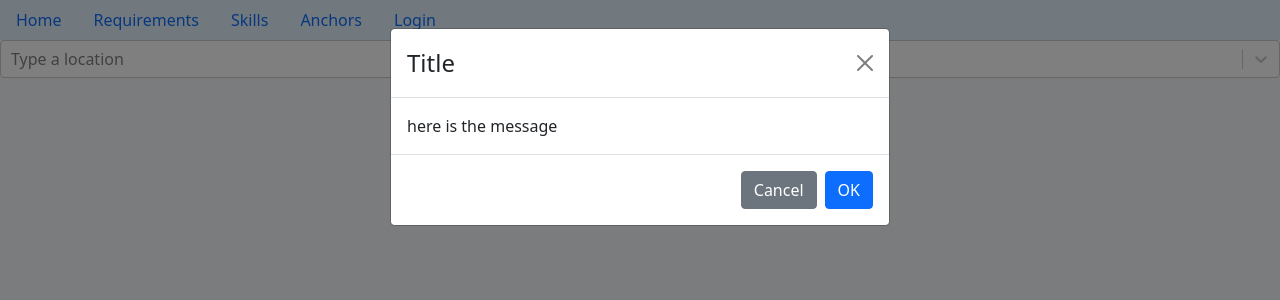
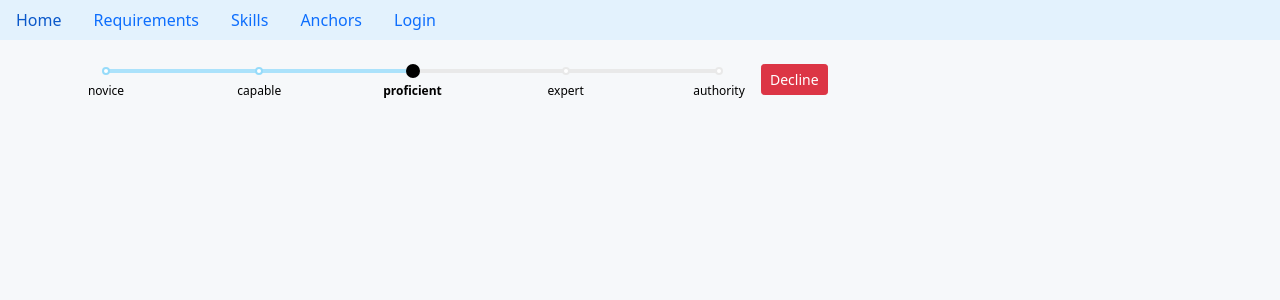
Before and after one commit to tammer/bootstrap-practice, a React (Create React App) app: page /sandbox in a window 1280 px wide. Shown: the top 300 px of the page. Built offline with nearby package versions, Linux system fonts and the light colour scheme.

Commit message:
idea anchor acceptors.

```diff
--- /dev/null
+++ b/src/components/AnchorAcceptor.jsx
@@ -0,0 +1,27 @@
+import { useState } from "react";
+import { Button, Col, Row } from "react-bootstrap";
+import CalibrationSlider from "./CalibrationSlider";
+
+const AnchorAcceptor = () => {
+  const [inRange, setInRange] = useState("new");
+
+  return (
+    <>
+      <Row>
+        <Col sm="7">
+          <CalibrationSlider handleChange={setInRange} />
+        </Col>
+        <Col style={{ marginLeft: "30px" }}>
+          <span>
+            <Button className="btn btn-sm btn-danger">Decline</Button>
+          </span>
+          <span hidden={(inRange == "new") | !inRange}>
+            <Button className="btn btn-sm btn-primary">Accept</Button>
+          </span>
+        </Col>
+      </Row>
+    </>
+  );
+};
+
+export default AnchorAcceptor;
--- /dev/null
+++ b/src/components/CalibrationSlider.jsx
@@ -0,0 +1,39 @@
+import Slider from "rc-slider";
+import { useState } from "react";
+import "rc-slider/assets/index.css";
+import "./slider.css";
+
+// benchmark must by in int 1,2,3,4,5
+const CalibrationSlider = ({
+  benchmark = 3,
+  value = { id: 3 },
+  handleChange,
+}) => {
+  const [level, setLevel] = useState(value["id"]);
+
+  let marks = {
+    1: "novice",
+    2: "capable",
+    3: "proficient",
+    4: "expert",
+    5: "authority",
+  };
+  marks[benchmark] = <strong>{marks[benchmark]}</strong>;
+
+  return (
+    <Slider
+      min={1}
+      max={5}
+      marks={marks}
+      step={0.01}
+      onChange={(e) => {
+        setLevel(e);
+        handleChange(Math.abs(e - benchmark) < 0.8 ? true : false);
+      }}
+      // defaultValue={value["id"]}
+      value={level}
+    />
+  );
+};
+
+export default CalibrationSlider;
--- a/src/pages/sandbox.jsx
+++ b/src/pages/sandbox.jsx
@@ -1,14 +1,24 @@
 import { useState } from "react";
+import AnchorAcceptor from "../components/AnchorAcceptor";
 
 import LocationSelector from "../components/LocationSelector";
 import GeneralModal from "../components/GeneralModal";
+import { Col, Container, Row } from "react-bootstrap";
 
 const Sandbox = () => {
   const [state, setState] = useState();
   return (
     <>
-      <LocationSelector isMulti={true} value={state} handleChange={setState} />
-      <GeneralModal title="Title" message="here is the message" />
+      {/* <LocationSelector isMulti={true} value={state} handleChange={setState} /> */}
+      {/* <GeneralModal title="Title" message="here is the message" /> */}
+      <Container>
+        <br />
+        <Row>
+          <Col sm="12">
+            <AnchorAcceptor />
+          </Col>
+        </Row>
+      </Container>
     </>
   );
 };
```
